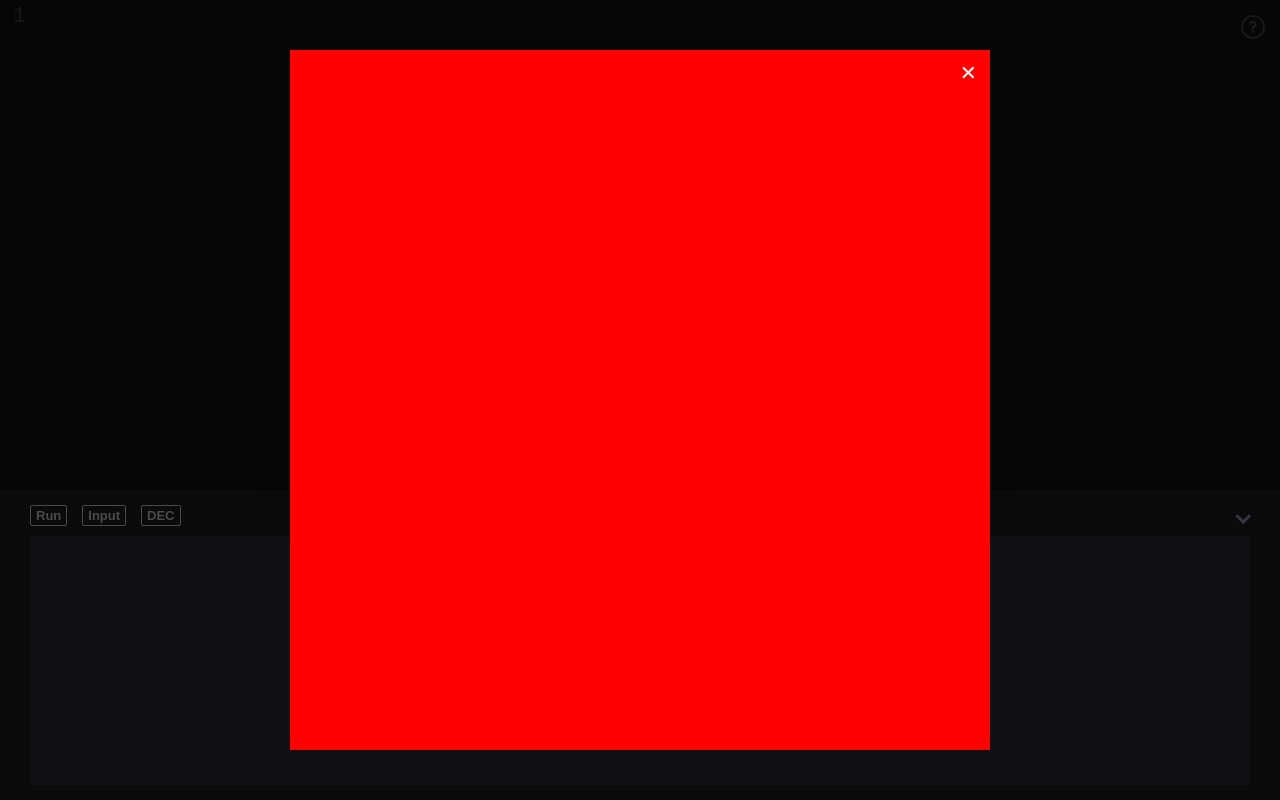
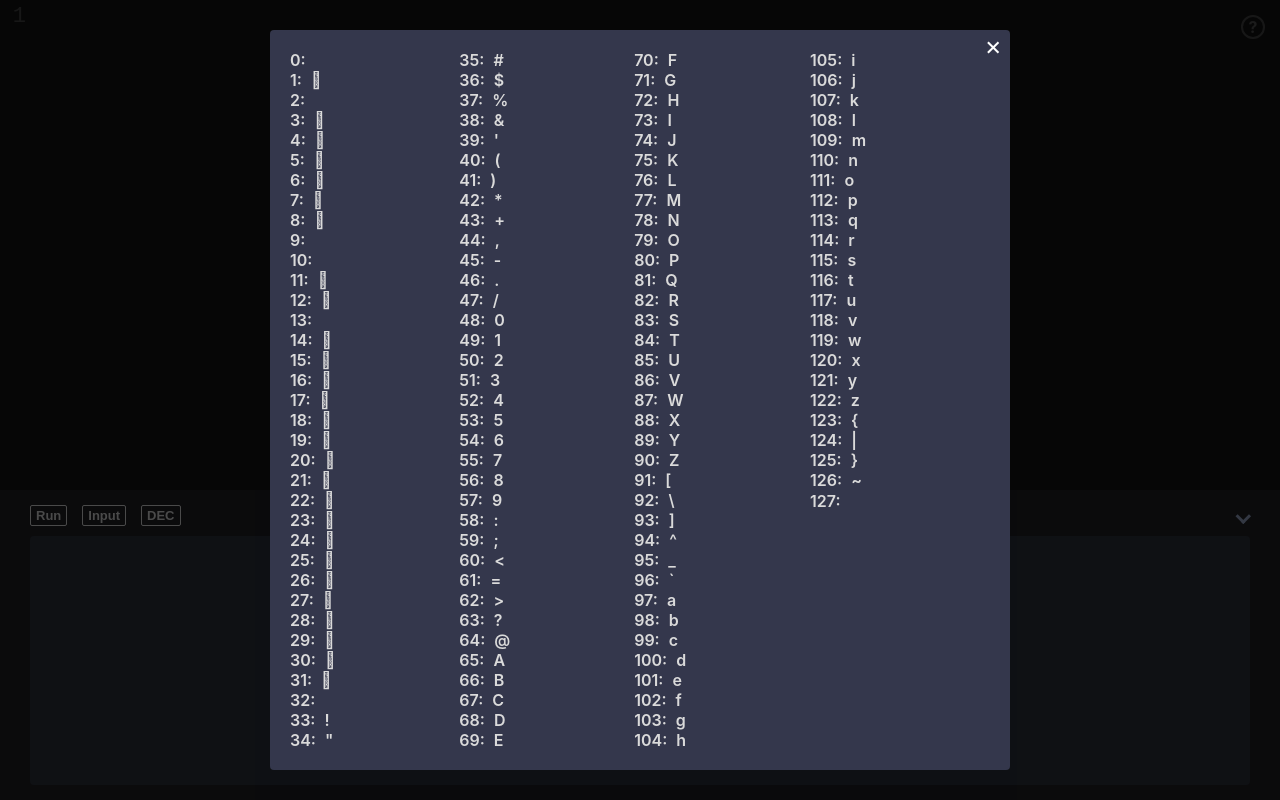
Before and after one commit to vitaliyeb/BrainfuckCompile, a React (Create React App) app: page / in a window 1280 px wide. Built offline with nearby package versions, Linux system fonts and the light colour scheme.

Commit message:
modal symbols

```diff
--- a/src/components/QuestionModal/index.tsx
+++ b/src/components/QuestionModal/index.tsx
@@ -11,7 +11,15 @@ const QuestionModal: React.FC<IProps> = ({closeModal}) => {
             <div
                 className={styles.close}
                 onClick={closeModal}
-            ></div>
+            />
+            {
+                Array.from({ length: 128 }).map((n, k) => (<p
+                    key={k}
+                    className={styles.cell}
+                >
+                    {k}: <span>{ String.fromCharCode(k)}</span>
+                </p>))
+            }
         </div>
     </div>
 };
--- a/src/components/QuestionModal/style.module.css
+++ b/src/components/QuestionModal/style.module.css
@@ -16,9 +16,16 @@
     max-height: 90vh;
     position: relative;
     width: 700px;
+    border-radius: 4px;
     height: 700px;
     transition-duration: 0s;
-    background-color: red;
+    background-color: #34374c;
+    padding: 20px;
+
+    display: flex;
+    flex-direction: column;
+    flex-wrap: wrap;
+    overflow: auto;
 }
 
 .close {
@@ -28,8 +35,8 @@
     height: var(--close-sixe);
     transform: rotate(-45deg);
     cursor: pointer;
-    right: 15px;
-    top: 15px;
+    right: 10px;
+    top: 10px;
 }
 
 .close:after, .close:before {
@@ -50,3 +57,13 @@
     width: 100%;
     height: 2px;
 }
+
+.cell {
+    color: #dadada;
+    font-weight: 600;
+    font-size: 1rem;
+}
+
+.cell span {
+    margin-left: 5px;
+}
```
